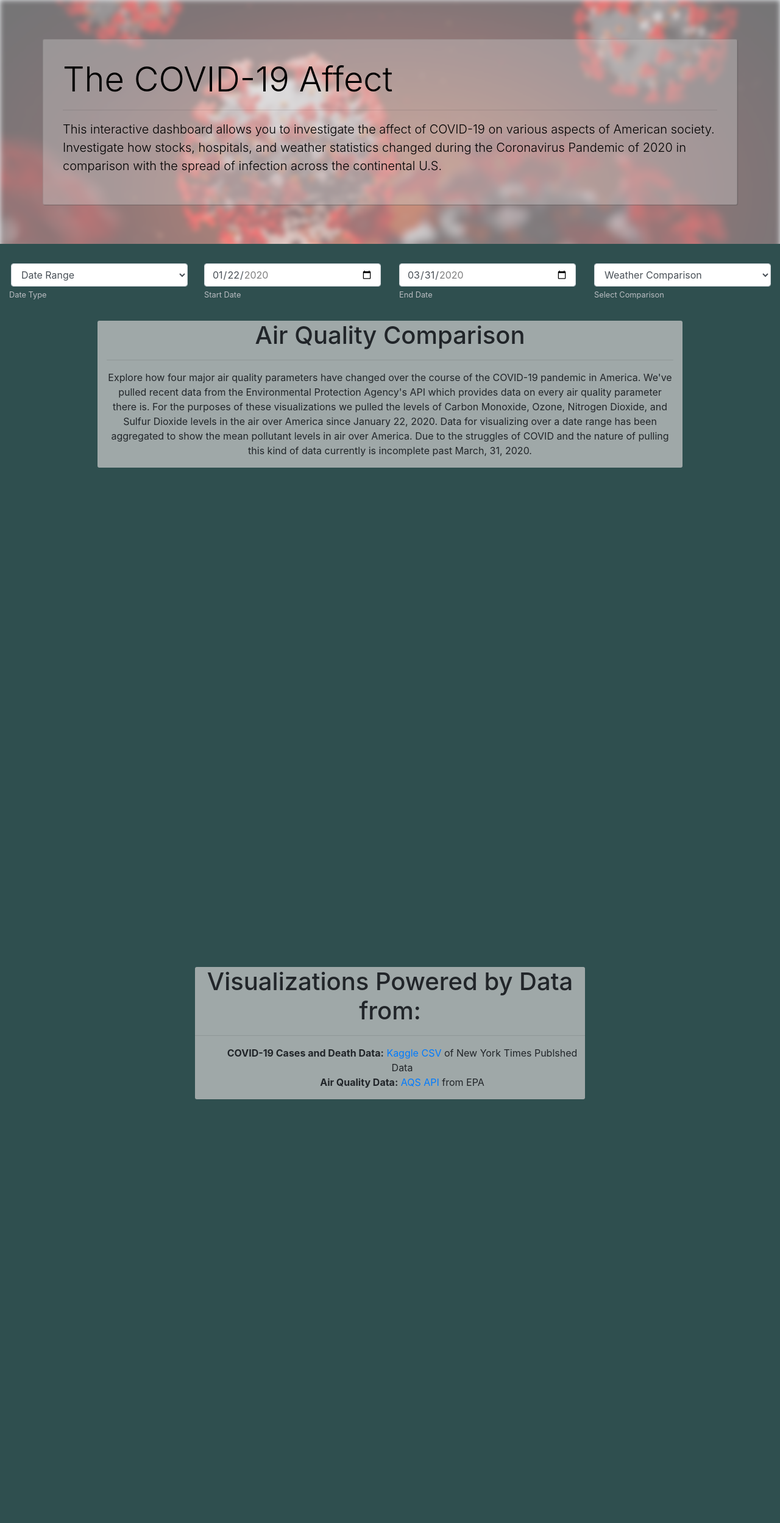
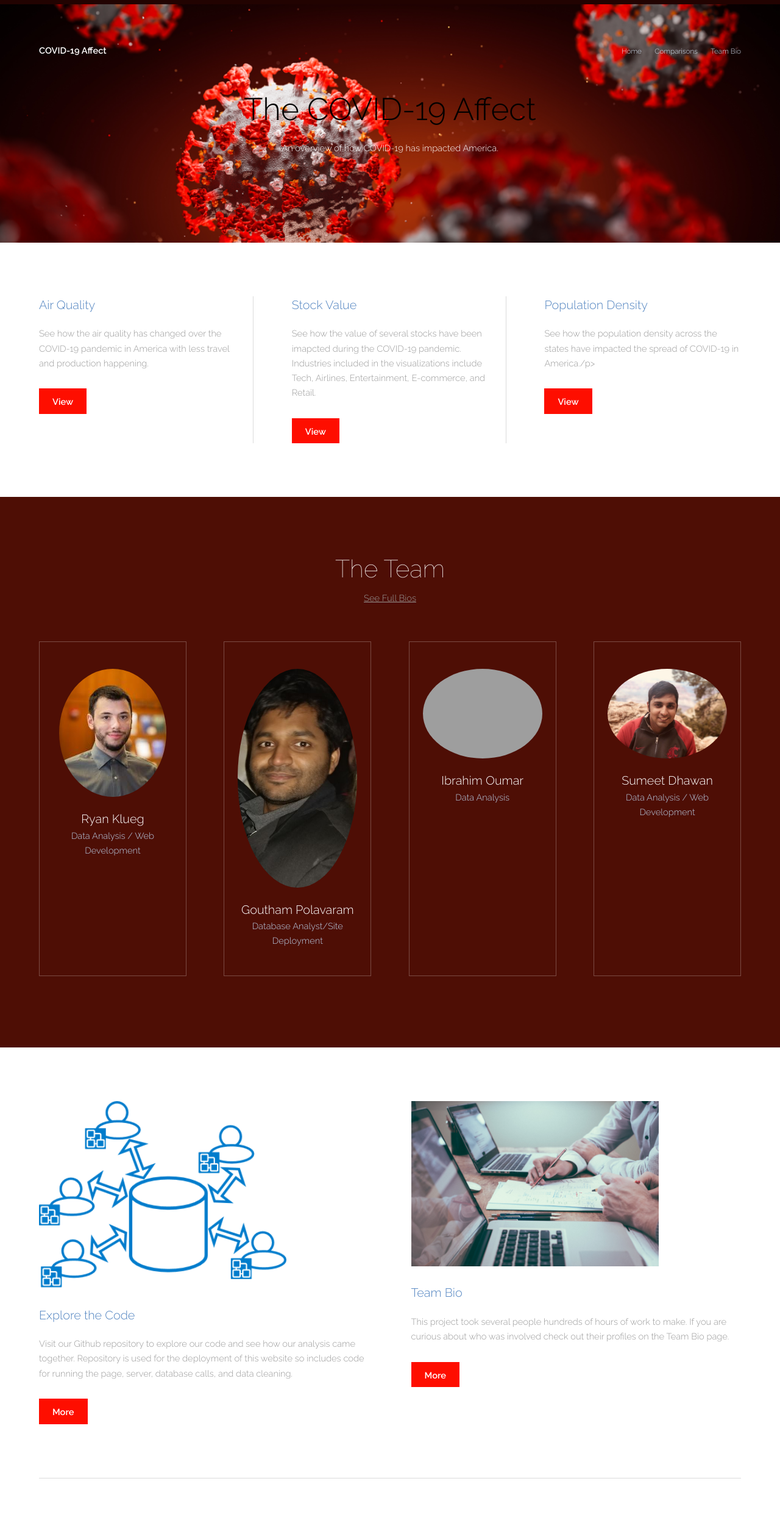
Before and after one commit to gpolavaram0/COVID-19-Visualization-Project, a Flask app: template templates/index.html in a window 1280 px wide. Shown: the whole page at 61% size. Before the commit the page ends 1803 px from the top, so only its background shows below. Run offline with Flask 2, Linux system fonts and the light colour scheme; the template is opened without the code that fills it, so the values that code supplies are empty; some libraries are stand-ins or nearby versions; grey boxes are pictures that could not be loaded.

Commit message:
stock comparison page

```diff
--- a/templates/airquality.html
+++ b/templates/airquality.html
@@ -48,7 +48,7 @@
 						<p>Did a decrease in traveling and production affect America's Air Quality?</p>
 					</header>
 					<p>This page provides heatmaps and charts showing the both the infections and deaths due to COVID-19 in America, and the level of air polutants. Four major pollutants were examined for these visualizations, Surface Ozone (O3), Carbon Monoxide (CO), Nitrogen Dioxide (NO2), and Sulfur Dioxide (SO2).</p>
-					<h3>Data Obtained from:</h3>
+					<h3>Data Obtained From:</h3>
 					<ul class="references">
 						<li>COVID-19 Infections and Deats obtained from <a href="https://www.kaggle.com/fireballbyedimyrnmom/us-counties-covid-19-dataset" target="_blank">Kaggle</a></li>
 						<li>Air Pollutant data obtained from the <a href="https://aqs.epa.gov/aqsweb/documents/data_api.html" target="_blank">AQS API</a> provided by the EPA.</li>
--- a/templates/index.html
+++ b/templates/index.html
@@ -1,137 +1,161 @@
-<!DOCTYPE html>
-<html lang='en-us'>
+<!DOCTYPE HTML>
+<!--
+	Theory by TEMPLATED
+	templated.co @templatedco
+	Released for free under the Creative Commons Attribution 3.0 license (templated.co/license)
+-->
+<html>
+	<head>
+		<title>The COVID-19 Affect</title>
+		<meta charset="utf-8" />
+		<meta name="viewport" content="width=device-width, initial-scale=1" />
+		<link rel="stylesheet" href="../static/css/main.css" />
+	</head>
+	<body>
 
-    <head>
-        <meta charset="UTF-8">
-        <meta name="viewport" content="width=device-width, initial-scale=1.0">
-        <title>The COVID-19 Affect</title>
-        <!--Bootstrap CSS-->
-        <link rel="stylesheet" href="https://stackpath.bootstrapcdn.com/bootstrap/4.4.1/css/bootstrap.min.css" integrity="sha384-Vkoo8x4CGsO3+Hhxv8T/Q5PaXtkKtu6ug5TOeNV6gBiFeWPGFN9MuhOf23Q9Ifjh" crossorigin="anonymous">
-        <link rel="stylesheet" type="text/css" href="static/css/style.css">
-        <!-- Leaflet CSS -->
-        <link rel="stylesheet" href="https://unpkg.com/leaflet@1.3.3/dist/leaflet.css" integrity="sha512-Rksm5RenBEKSKFjgI3a41vrjkw4EVPlJ3+OiI65vTjIdo9brlAacEuKOiQ5OFh7cOI1bkDwLqdLw3Zg0cRJAAQ==" crossorigin=""/>
-        <!--D3 Script-->
-        <script src="https://d3js.org/d3.v4.min.js"></script>
-        <!--Leaflet Script-->
-        <script src="https://unpkg.com/leaflet@1.3.3/dist/leaflet.js"
-        integrity="sha512-tAGcCfR4Sc5ZP5ZoVz0quoZDYX5aCtEm/eu1KhSLj2c9eFrylXZknQYmxUssFaVJKvvc0dJQixhGjG2yXWiV9Q=="
-        crossorigin=""></script>
-        <!--Leaflet-heatmap plugin-->
-        <script src="static/js/leaflet-heat.js"></script>
-        <!--Plotly Script-->
-        <script src="https://cdn.plot.ly/plotly-latest.min.js"></script>
-        <!--PopDen data-->
-        <script type="text/javascript" src="static/js/us-states_popDen.js"></script>
-        <!--Config file for API calling-->
-        <script type="text/javascript" src="static/js/config.js"></script>
-    </head>
+		<!-- Header -->
+			<header id="header">
+				<div class="inner">
+					<a href="index.html" class="logo">COVID-19 Affect</a>
+					<nav id="nav">
+						<a href="index2.html">Home</a>
+						<a href="comparisons.html">Comparisons</a>
+						<a href="about.html">Team Bio</a>
+					</nav>
+					<a href="#navPanel" class="navPanelToggle"><span class="fa fa-bars"></span></a>
+				</div>
+			</header>
 
-    <body>
-        <div class="jumbotron jumbotron-fluid">
-            <div class="jumbotron-background">
-                <img src='https://github.com/coconutpep/US-COVID19-Effect/blob/master/docs/static/images/jumbo-background.png?raw=true' class="blur " id="large">
-            </div>
-            <div class="container">
-              <h1 class="display-4">The COVID-19 Affect</h1>
-              <hr>
-              <p class="lead">This interactive dashboard allows you to investigate the affect of COVID-19 on various aspects of American society. Investigate how stocks, hospitals, and weather statistics changed during the Coronavirus Pandemic of 2020 in comparison with the spread of infection across the continental U.S.</p>
+		<!-- Banner -->
+			<section id="banner">
+				<h1>The COVID-19 Affect</h1>
+				<p>An overview of how COVID-19 has impacted America.</p>
+			</section>
+
+		<!-- One -->
+			<section id="one" class="wrapper">
+				<div class="inner">
+					<div class="flex flex-3">
+						<article>
+							<header>
+								<h3>Air Quality</h3>
+							</header>
+							<p>See how the air quality has changed over the COVID-19 pandemic in America with less travel and production happening.</p>
+							<footer>
+								<a href="airquality.html" class="button special">View</a>
+							</footer>
+						</article>
+						<article>
+							<header>
+								<h3>Stock Value</h3>
+							</header>
+							<p>See how the value of several stocks have been imapcted during the COVID-19 pandemic. Industries included in the visualizations include Tech, Airlines, Entertainment, E-commerce, and Retail.</p>
+							<footer>
+								<a href="stock.html" class="button special">View</a>
+							</footer>
+						</article>
+						<article>
+							<header>
+								<h3>Population Density</h3>
+							</header>
+							<p>See how the population density across the states have impacted the spread of COVID-19 in America./p>
+							<footer>
+								<a href="popden.html" class="button special">View</a>
+							</footer>
+						</article>
 					</div>
 				</div>
-        <!--Inputs for map comparisons-->
-        <div class="input-group mb-3">
-            <div class="form-group col-3">
-                <select class="form-control" id="date-type" aria-describedby="date-type-help">
-                    <option>Date Range</option>
-                    <option>Single Date</option>
-                </select>
-                <small id="date-type-help" class="form-text text-muted">Date Type</small>
+			</section>
+
+		<!-- Two -->
+			<section id="two" class="wrapper style1 special">
+				<div class="inner">
+					<header>
+						<h2>The Team</h2>
+						<p><a href='about.html' style="color:#9a9a9a;">See Full Bios</a></p>
+					</header>
+					<div class="flex flex-4">
+						<div class="box person">
+							<div class="image round">
+								<img src="../static/images/ryan.jpg" alt="Person 1" />
 							</div>
-            <div class="form-group col-3" id="start-date-holder">
-                <input type="date" class="form-control" id="start-date" aria-describedby="start-date-help">
-                <small id="start-date-help" class="form-text text-muted">Start Date</small>
+							<h3>Ryan Klueg</h3>
+							<p>Data Analysis / Web Development</p>
 						</div>
-            <div class="form-group col-3" id="end-date-holder">
-                <input type="date" class="form-control" id="end-date" aria-describedby="end-date-help">
-                <small id="end-date-help" class="form-text text-muted">End Date</small>
+						<div class="box person">
+							<div class="image round">
+								<img src="../static/images/gouthamp.JPG" alt="Person 2" />
 							</div>
-            <input type="date" class="form-control col-3" id="date-input">
-            <div class="form-group col-3">
-                <select class="form-control" id="comparison" aria-describedby="comparison-selector-help">
-                    <option>Weather Comparison</option>
-                    <option>Stock Lookup</option>
-                    <option>Population Density Comparison</option>
-                </select>
-                <small id="comparison-selector-help" class="form text text-muted">Select Comparison</small>
+							<h3>Goutham Polavaram</h3>
+							<p>Database Analyst/Site Deployment</p>
+						</div>
+						<div class="box person">
+							<div class="image round">
+								<img src="../static/images/Mahamat.png" alt="Person 3" />
+							</div>
+							<h3>Ibrahim Oumar</h3>
+							<p>Data Analysis</p>
+						</div>
+						<div class="box person">
+							<div class="image round">
+								<img src="../static/images/sumeet.png" alt="Person 4" />
+							</div>
+							<h3>Sumeet Dhawan</h3>
+							<p>Data Analysis / Web Development</p>
 						</div>
 					</div>
-        <!--Comparison info and limitations-->
-        <div class="col-10 information">
-            <div class="stock">
-                <h1>Stock Comparison</h1>
-                <hr>
-                <h3><a href="stock-page.html">Stock Comparison Visualization</a></h3>
-                <p>View a comparison of different industries stock prices as the rate of COVID-19 infection spread across America. Data obtained is from January 22, 2020 to May 25, 2020.</p>
 				</div>
-            <div class="weather">
-                <h1>Air Quality Comparison</h1>
-                <hr>
-                <p>Explore how four major air quality parameters have changed over the course of the COVID-19 pandemic in America. We've pulled recent data from the Environmental Protection Agency's API which provides data on every air quality parameter there is. For the purposes of these visualizations we pulled the levels of Carbon Monoxide, Ozone, Nitrogen Dioxide, and Sulfur Dioxide levels in the air over America since January 22, 2020. Data for visualizing over a date range has been aggregated to show the mean pollutant levels in air over America. Due to the struggles of COVID and the nature of pulling this kind of data currently is incomplete past March, 31, 2020.</p>
+			</section>
+
+		<!-- Three -->
+			<section id="three" class="wrapper special">
+				<div class="inner">
+					<div class="flex flex-2">
+						<article>
+							<div class="image fit">
+								<img src="../static/images/repository-main.png" alt="Pic 01" />
 							</div>
-            <div class="popDen">
-                <h1>Population Density Comparison</h1>
-                <hr>
-                <p>Explore how COVID-19 moved through the United States based on each state's population density. Since the most recent census, 2020, has not yet concluded the 2010 census data was used to gather population density information.</p>
+							<header>
+								<h3>Explore the Code</h3>
+							</header>
+							<p>Visit our Github repository to explore our code and see how our analysis came together. Repository is used for the deployment of this website so includes code for running the page, server, database calls, and data cleaning.</p>
+							<footer>
+								<a href="https://github.com/gpolavaram0/covid19project" class="button special">More</a>
+							</footer>
+						</article>
+						<article>
+							<div class="image fit">
+								<img src="../static/images/scott-graham-5fNmWej4tAA-unsplash.jpg" alt="Pic 02" /> <!--Photo by Scott Graham on Unsplash https://unsplash.com/@sctgrhm?utm_source=unsplash&utm_medium=referral&utm_content=creditCopyText-->
+							</div>
+							<header>
+								<h3>Team Bio</h3>
+							</header>
+							<p>This project took several people hundreds of hours of work to make. If you are curious about who was involved check out their profiles on the Team Bio page.</p>
+							<footer>
+								<a href="about.html" class="button special">More</a>
+							</footer>
+						</article>
 					</div>
 				</div>
-        <!--Containers for dashboard charts-->
-        <div class="col-5 comparator" id="infection-heatmap"></div>
-        <div class="col-5 comparator line-pop" id="infection-line"></div>
-        <div class="col-5 comparator weather" id="weather-heatmap"></div>
-        <div class="col-5 comparator weather line-pop" id="weather-line"></div>
-        <div class="col-5 comparator popDen" id="popDen-choro"></div>
-        <!--Links to data sources-->
-        <div class="information" id="reference">
-            <div class="stock">
-                <h1>Visualizations Powered by Data from:</h1>
-                <hr>
-                <ul>
-                    <li><span>COVID-19 Cases and Death Data:</span> <a href="https://www.kaggle.com/fireballbyedimyrnmom/us-counties-covid-19-dataset" target="_blank">Kaggle CSV</a> of New York Times Publshed Data</li>
-                    <li><span>Stock Data:</span> <a href="https://finance.yahoo.com/" target="_blank">Yahoo Finance</a> from the <a href="https://github.com/lukaszbanasiak/yahoo-finance">yahoo-finance</a> python library.</li>
-                </ul>
+			</section>
+
+		<!-- Footer -->
+			<footer id="footer">
+				<div class="inner">
+					<div class="flex">
+						<div class="copyright">
 						</div>
-            <div class="weather">
-                <h1>Visualizations Powered by Data from:</h1>
-                <hr>
-                <ul>
-                    <li><span>COVID-19 Cases and Death Data:</span> <a href="https://www.kaggle.com/fireballbyedimyrnmom/us-counties-covid-19-dataset" target="_blank">Kaggle CSV</a> of New York Times Publshed Data</li>
-                    <li><span>Air Quality Data:</span> <a href="https://aqs.epa.gov/aqsweb/documents/data_api.html" target="_blank">AQS API</a> from EPA</li>
-                </ul>
-            </div>
-            <div class="popDen">
-                <h1>Visualizations Powered by Data from:</h1>
-                <hr>
-                <ul>
-                    <li><span>COVID-19 Cases and Death Data:</span> <a href="https://www.kaggle.com/fireballbyedimyrnmom/us-counties-covid-19-dataset" target="_blank">Kaggle CSV</a> of New York Times Publshed Data</li>
-                    <li><span>Population Density Data:</span> <a href="https://www.census.gov/data/datasets/2010/dec/summary-file-1.html" target="_blank">2010 Census</a> from the Census Bureau</li>
-                    <li><span>GeoJSON Population Density Format:</span> <a href="https://leafletjs.com/examples/choropleth/us-states.js">Leaflet Tutorials</a></li>
+						<ul class="icons">
 						</ul>
 					</div>
 				</div>
+			</footer>
 
-        <!--JS for heatmap plot-->
-        <script src="static/js/heatmap-plot.js"></script>
-        <!--JS for infection line graph-->
-        <script src="static/js/infect-line.js"></script>
-        <!--JS for Air quality-->
-        <script src="static/js/weathermap.js"></script>
-        <!--JS for Air quality line graph-->
-        <script src="static/js/air-line.js"></script>
-        <!--JS for Population Density Choropleth-->
-        <script src="static/js/popDen-plot.js"></script>
-        <!--JS for changing Display-->
-        <script src="static/js/chart-display.js"></script>
-        <script src="https://code.jquery.com/jquery-3.5.1.slim.min.js" integrity="sha384-DfXdz2htPH0lsSSs5nCTpuj/zy4C+OGpamoFVy38MVBnE+IbbVYUew+OrCXaRkfj" crossorigin="anonymous"></script>
-        <script src="https://cdn.jsdelivr.net/npm/popper.js@1.16.0/dist/umd/popper.min.js" integrity="sha384-Q6E9RHvbIyZFJoft+2mJbHaEWldlvI9IOYy5n3zV9zzTtmI3UksdQRVvoxMfooAo" crossorigin="anonymous"></script>
-        <script src="https://stackpath.bootstrapcdn.com/bootstrap/4.5.0/js/bootstrap.min.js" integrity="sha384-OgVRvuATP1z7JjHLkuOU7Xw704+h835Lr+6QL9UvYjZE3Ipu6Tp75j7Bh/kR0JKI" crossorigin="anonymous"></script>
+		<!-- Scripts -->
+			<script src="assets/js/jquery.min.js"></script>
+			<script src="assets/js/skel.min.js"></script>
+			<script src="assets/js/util.js"></script>
+			<script src="assets/js/main.js"></script>
+
 	</body>
 </html>
```
Also changed, not shown: static/js/stock-display.js (added, +48 -0 lines), templates/index2.html (deleted, +0 -161 lines), templates/stock.html (added, +122 -0 lines). Lines whose indentation alone changed are shown as unchanged.
